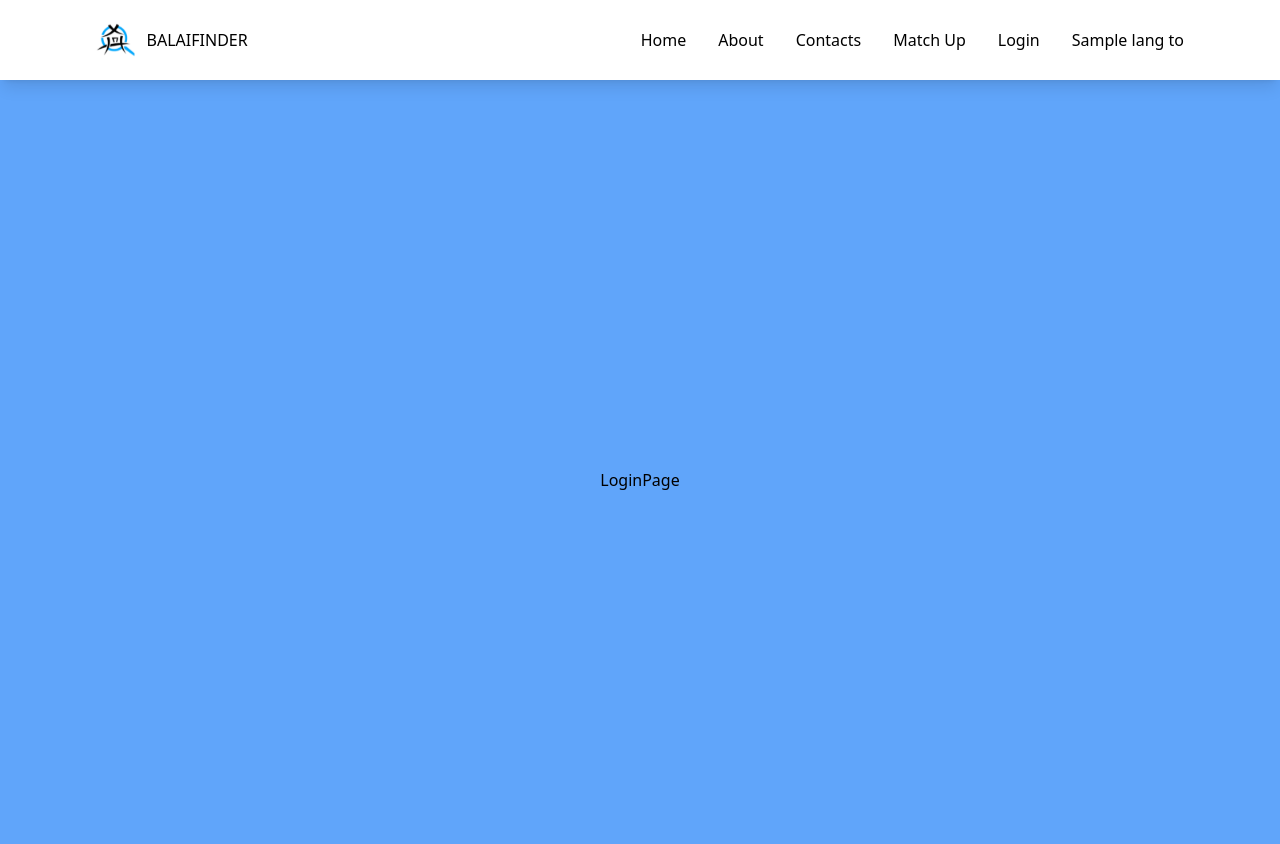
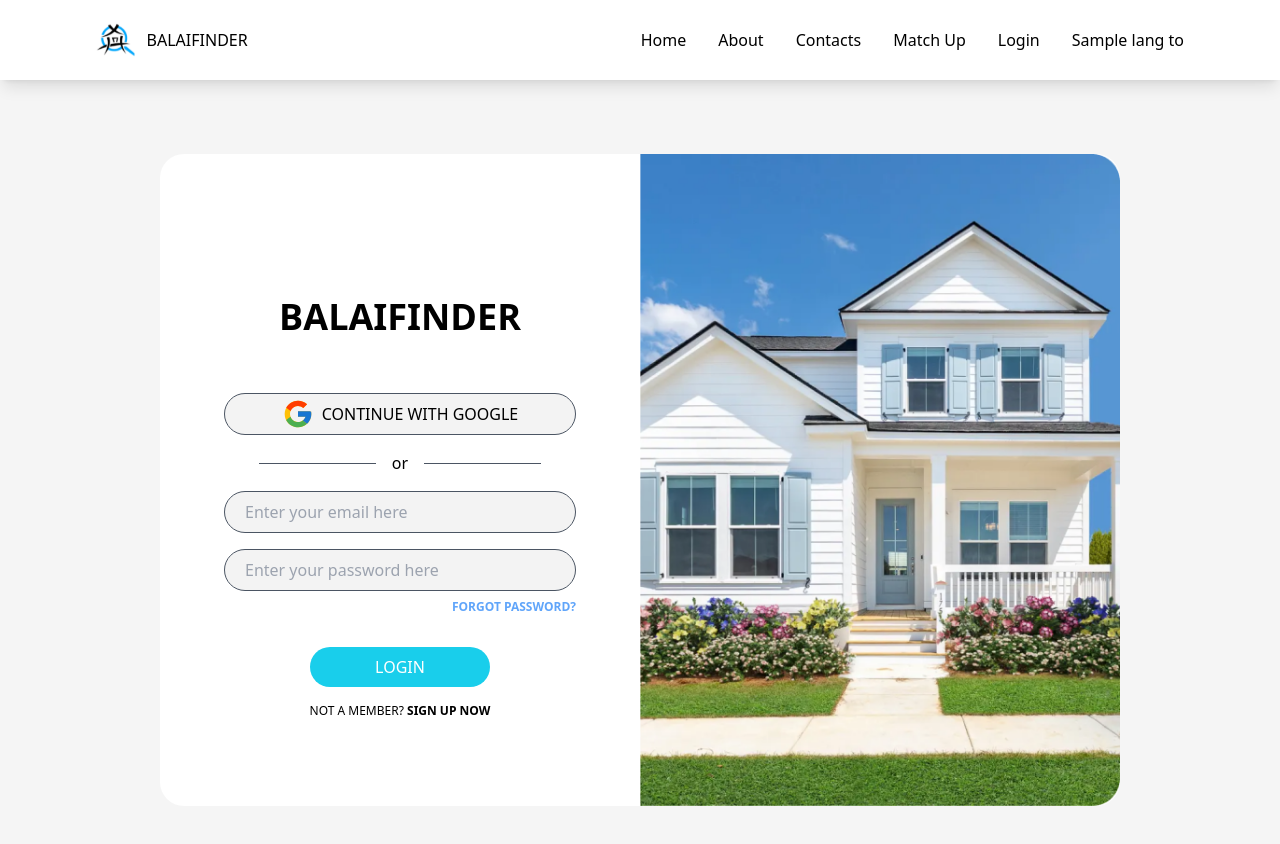
Before and after one commit to imcrysteeel/loginreactjs, a React (Vite) app: page /auth/login in a window 1280 px wide. Shown: the top 844 px of the page. Built offline with nearby package versions, Linux system fonts and the light colour scheme.

Commit message:
chore: done login UI

```diff
--- a/package.json
+++ b/package.json
@@ -12,6 +12,7 @@
   "dependencies": {
     "react": "^18.2.0",
     "react-dom": "^18.2.0",
+    "react-icons": "^4.12.0",
     "react-router-dom": "^6.21.1"
   },
   "devDependencies": {
--- a/src/components/layouts/auth-layout.jsx
+++ b/src/components/layouts/auth-layout.jsx
@@ -3,7 +3,7 @@ import { Outlet } from 'react-router-dom'
 
 const AuthLayout = () => {
   return (
-    <main className="w-full bg-blue-400 flex justify-center items-center min-h-[100dvh]">
+    <main className="w-full bg-[#F5F5F5] flex justify-center items-center min-h-[100dvh]">
         <Outlet />
     </main>
   )
--- a/src/components/pages/auth/Login.jsx
+++ b/src/components/pages/auth/Login.jsx
@@ -1,9 +1,53 @@
-import React from 'react'
+import React from "react";
+
+import { FcGoogle } from "react-icons/fc";
+
+import LoginImage from "@/assets/images/login-image.png";
+import { Link } from "react-router-dom";
 
 const LoginPage = () => {
-  return (
-    <div>LoginPage</div>
-  )
-}
+    return (
+        <div className="w-[60rem] bg-white rounded-3xl overflow-hidden flex">
+            <div className="w-1/2 px-16 py-8 flex flex-col items-center justify-center">
+                <h1 className="text-4xl uppercase my-14 font-semibold">
+                    BALAIFINDER
+                </h1>
+                <button className="flex w-full border border-gray-600 bg-[#F3F3F3] rounded-full px-2 py-1 justify-center items-center gap-x-2 uppercase">
+                    <FcGoogle className="h-8 w-8" /> continue with google
+                </button>
+                <div className="flex items-center my-4 w-4/5 gap-x-4 justify-center">
+                    <div className="bg-gray-600 h-[1px] flex-1" />
+                    or
+                    <div className="bg-gray-600 h-[1px] flex-1" />
+                </div>
+                <div className="w-full flex flex-col space-y-4">
+                    <input
+                        placeholder="Enter your email here"
+                        className="w-full border bg-[#F3F3F3] border-gray-600 rounded-full px-5 py-2"
+                    />
+                    <div className="relative w-full flex flex-col space-y-2">
+                        <input
+                            placeholder="Enter your password here"
+                            className="w-full border bg-[#F3F3F3] border-gray-600 rounded-full px-5 py-2"
+                        />
+                        <Link className="text-blue-400 text-xs font-semibold self-end">
+                            FORGOT PASSWORD?
+                        </Link>
+                    </div>
+                </div>
+                <div className="gap-y-4 flex flex-col mt-8 w-fit items-center">
+                    <button className="flex w-full text-white bg-[#19CEEB] rounded-full px-4 py-2 justify-center items-center gap-x-2 uppercase">
+                        Login
+                    </button>
+                    <p className="text-xs">
+                        NOT A MEMBER?{" "}
+                        <Link className="font-semibold">SIGN UP NOW</Link>
+                    </p>
+                </div>
+            </div>
+            <img src={LoginImage} className="bg-cover h-full w-1/2" />
+        </div>
+    );
+};
 
-export default LoginPage
+export default LoginPage;
```
Also changed, not shown: src/assets/images/login-image.png (added), 1 other file (tests, documents, lock files or other folders).
